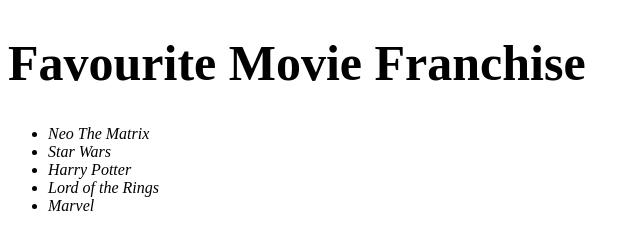
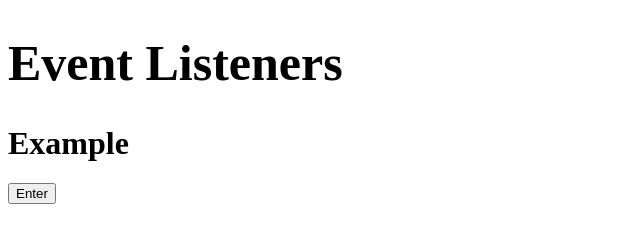
Before and after one commit to T-Cuong/JSDOM, a plain HTML site: page index.html in a window 1280 px wide. Shown: the whole page, without its empty margins (0-640 px from the left). Drawn offline with Linux system fonts and the light colour scheme.

Commit message:
event_listener

```diff
--- a/app.js
+++ b/app.js
@@ -1,34 +1,14 @@
-//Parent node traversal
-// let ul = document.querySelector('ul');
-// console.log(ul.parentNode);
-// console.log(ul.parentElement);
-// console.log(ul.parentNode.parentNode);
-// console.log(ul.parentElement.parentElement);
+//Event Listeners
+// const button = document.querySelector('.btn-2');
+// function alertBtn() {
+//     alert('I also love JS');
+// }
+// button.addEventListener("click", alertBtn)
 
-//let ul = document.querySelector('ul');
-// const html = document.documentElement;
-// console.log(html.parentNode);
-// console.log(html.parentElement);
-
-//Child node traversal
-//let ul = document.querySelector('ul');
-// console.log(ul.childNodes);
-// console.log(ul.firstChild);
-// console.log(ul.lastChild);
-// ul.childNodes[1].style.backgroundColor = 'blue'
-
-// let ul = document.querySelector('ul');
-// console.log(ul.firstElementChild);
-// console.log(ul.lastElementChild);
-
-//Sibling node traversal
-// let ul = document.querySelector('ul');
-// const div = document.querySelector('div');
-// console.log(div.childNodes);
-// console.log(ul.previousSibling);
-// console.log(ul.nextSibling);
-
-let ul = document.querySelector('ul');
-const div = document.querySelector('div');
-console.log(ul.previousElementSibling);
-console.log(ul.nextElementSibling)
+//Mouseover
+const newBackgroundColor = document.querySelector('.box-1');
+console.log(newBackgroundColor);
+function changeBgColor() {
+    newBackgroundColor.style.backgroundColor = 'blue';
+}
+newBackgroundColor.addEventListener("mouseover", changeBgColor)
--- a/index.html
+++ b/index.html
@@ -7,17 +7,12 @@
     <title>Document</title>
 </head>
 <body>
+    <h1 id="main-heading">Event Listeners</h1>
     <div class="container">
-        <h1 id="main-heading">Favourite Movie Franchise</h1>
-        <ul>
-            <li class="list-items">
-                <span>Neo</span>
-                The Matrix</li>
-            <li class="list-items">Star Wars</li>
-            <li class="list-items">Harry Potter</li>
-            <li class="list-items">Lord of the Rings</li>
-            <li class="list-items">Marvel</li>
-        </ul>
+        <div class="boxes box-1">
+            <h1 id="heading">Example</h1>
+            <button class="btn-2">Enter</button>
+        </div>
     </div>
     <script src="app.js"></script>
     <link rel="stylesheet" href="main.css">
```
